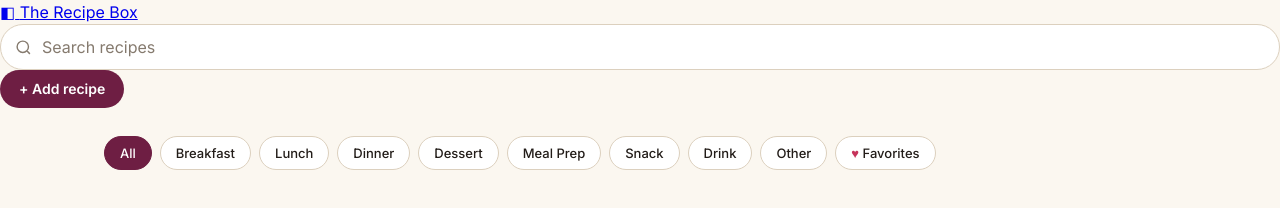
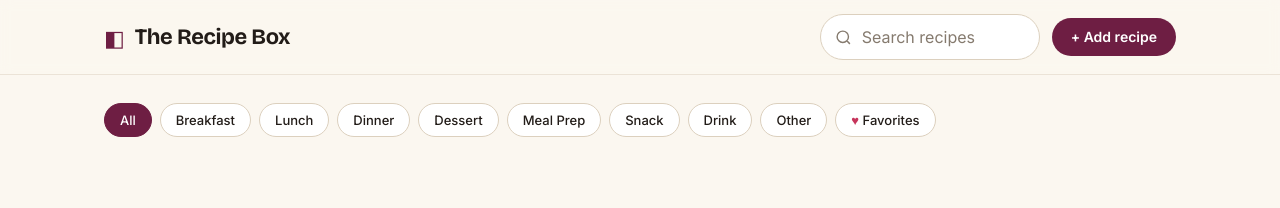
Before and after one commit to krishiparekh11/The_recipe_box, a website: page public/index.html in a window 1280 px wide. Drawn offline with nearby package versions, Linux system fonts and the light colour scheme; no server answers.

Commit message:
updated topbar css

```diff
--- a/public/css/styles.css
+++ b/public/css/styles.css
@@ -55,7 +55,47 @@ body {
 }
 
 /* ---------- Top bar ---------- */
-
+.topbar {
+  position: sticky;
+  top: 0;
+  z-index: 20;
+  background: color-mix(in srgb, var(--bg) 88%, transparent);
+  backdrop-filter: saturate(1.1) blur(6px);
+  border-bottom: 1px solid var(--line);
+}
+.topbar-inner {
+  max-width: 1120px;
+  margin: 0 auto;
+  padding: 14px 24px;
+  display: flex;
+  align-items: center;
+  gap: 20px;
+  flex-wrap: wrap;
+}
+.brand {
+  display: inline-flex;
+  align-items: center;
+  gap: 10px;
+  text-decoration: none;
+  color: var(--ink);
+  margin-right: auto;
+}
+.brand-mark {
+  font-size: 22px;
+  color: var(--plum);
+  transform: translateY(1px);
+}
+.brand-name {
+  font-family: var(--display);
+  font-weight: 700;
+  font-size: 22px;
+  letter-spacing: -0.02em;
+}
+.topbar-tools {
+  display: flex;
+  align-items: center;
+  gap: 12px;
+}
 
 .search {
   display: flex;
```
